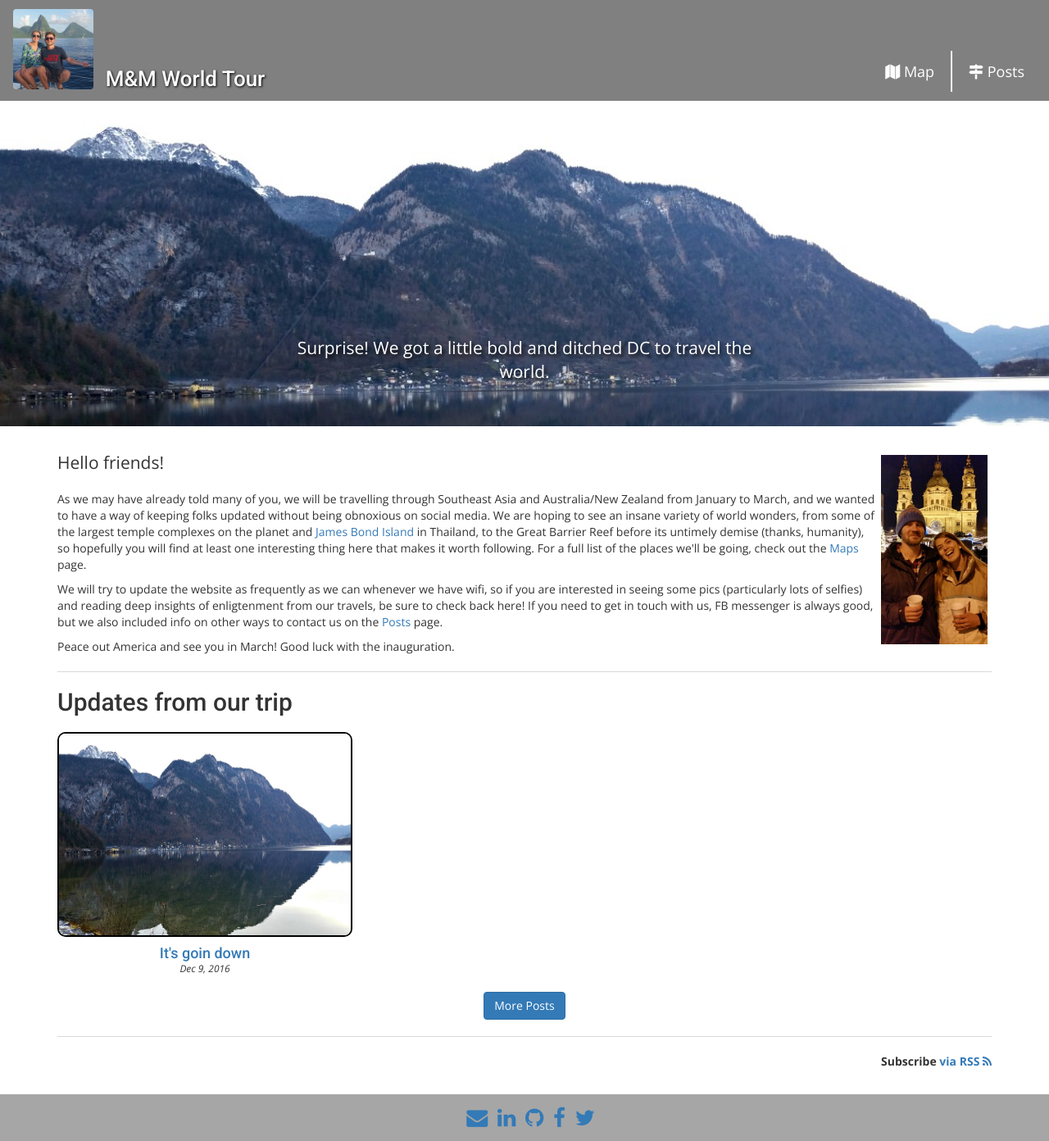
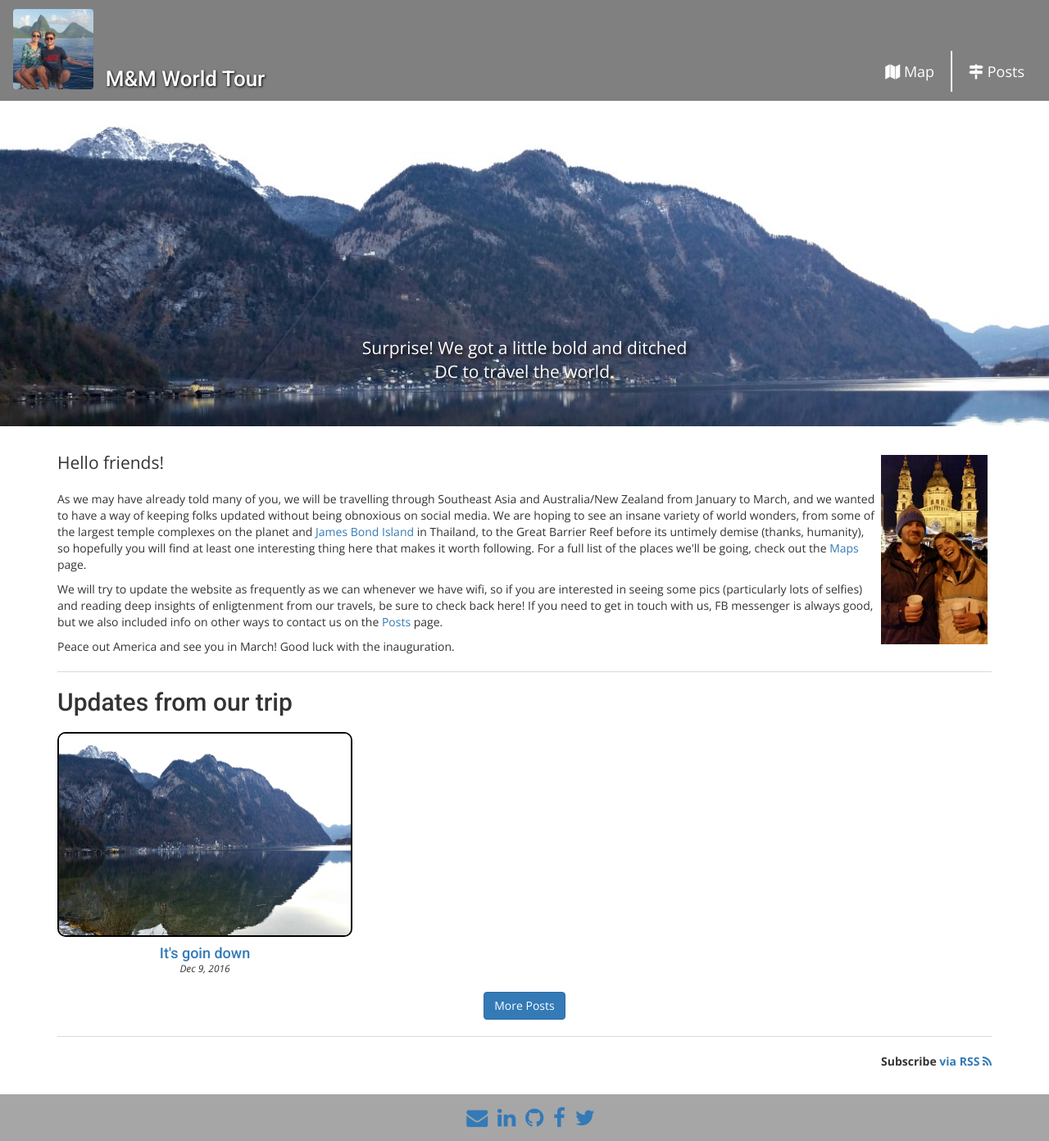
Before and after one commit to michaelrenzi/worldtour, a Jekyll site: the page built from index.html, in a window 1280 px wide and 1392 px high. Shown: the whole window at 82% size. Built offline with Jekyll 4.4.1, drawn with Linux system fonts in a browser that asks for light colours; nearby versions of some CDN libraries.

Commit message:
updated home feature text width

```diff
--- a/_layouts/home.html
+++ b/_layouts/home.html
@@ -3,7 +3,7 @@
     <section id="feature">
       <div class="container-fluid">
         <div class="row">
-          <div class="centered col-sm-12 col-md-8 col-lg-6">
+          <div class="centered col-sm-12 col-md-8 col-lg-4">
             <p class="lead feature">{{ page.excerpt }}</h1>
           </div><!-- /.inner -->
         </div><!-- /.row -->
```
